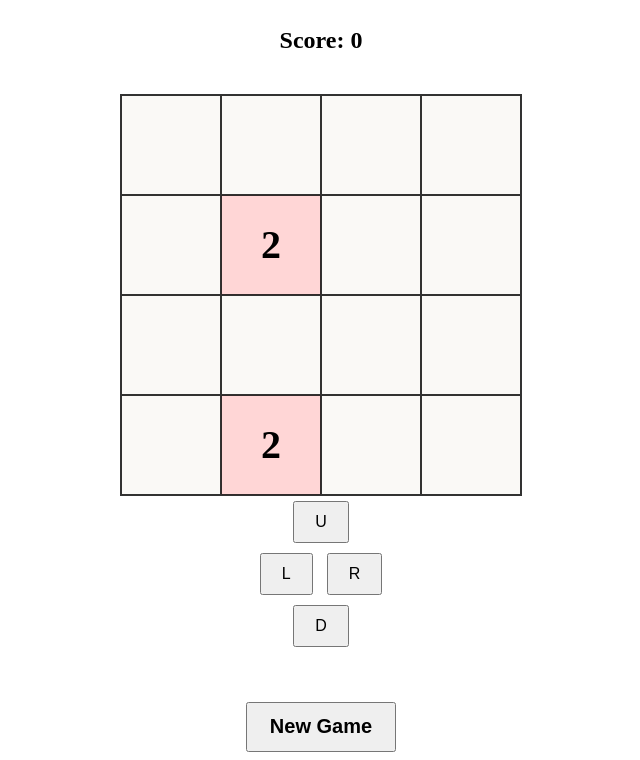
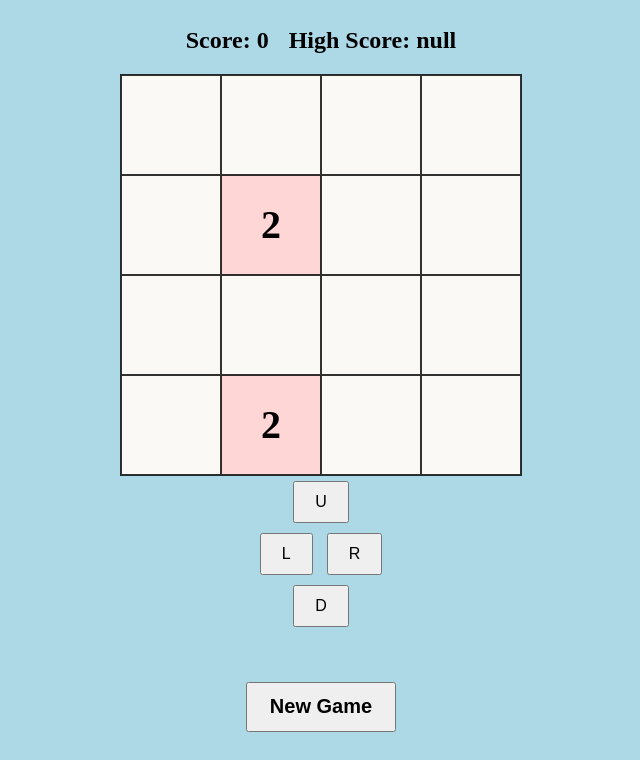
Before and after one commit to EnriqueNeyra/2048-Game, a plain HTML site: page index.html in a window 1280 px wide. Shown: the part 73-833 px from the top of the page, without its empty margins (319-959 px from the left). Drawn offline with Linux system fonts and the light colour scheme.

Commit message:
Added high score tracking with local storage and added background style to body

```diff
--- a/index.html
+++ b/index.html
@@ -7,12 +7,12 @@
   <title>2048</title>
 </head>
 
-<body>
+<body class="main-body">
   <h1>2048 Game</h1>
   <div class = score-container>
     <h2 class = "score" >Score: 0</h2>
+    <h2 class="high-score" id="high-score-display"></h2>
   </div>
-  <h2></h2>
   <div class="game-container">
     <div class="grid-container">
       <div class="grid-item"></div>
@@ -48,8 +48,6 @@
   <div class= "new-game-container">
     <button class="new-game-button" id="new_game_button">New Game</button>
   </div>
-
-</div>
   <script src="main.js"></script>
 </body>
 
--- a/main.js
+++ b/main.js
@@ -8,6 +8,7 @@ Press New Game To Try Again`
 
 // ------------------------------------------------------------              LIVE METHODS                   ------------------------------------------------------------------------------
 // Starting Game At App Launch
+window.onload = displayHighScore();
 NewGame();
 
 // New Game Button Control
@@ -281,6 +282,11 @@ function isGameOver(game_array) {
       }
   }
   // If no empty cells or neighbor cells with the same value are found, the game is over
+ var currentHighScore = getHighScore();
+ if (score > currentHighScore){
+  saveHighScore(score);
+  displayHighScore();
+ }
   return true;
 }
 
@@ -363,3 +369,15 @@ function saveHighScore(score) {
 function getHighScore() {
   return localStorage.getItem('highScore');
 }
+
+// Display the high score on the page
+function displayHighScore() {
+  // Get the high score from local storage
+  var highScore = getHighScore();
+
+  // Get the element where you want to display the high score
+  var highScoreDisplayElement = document.getElementById('high-score-display');
+
+  // Update the content of the element with the high score
+  highScoreDisplayElement.textContent = 'High Score: ' + highScore;
+}
--- a/styles.css
+++ b/styles.css
@@ -55,6 +55,11 @@ h1 {
 .score{
     font-size: "20px"
 }
+
+.high-score{
+    margin-left: 20px;
+    font-size: "20px"
+}
 .pop-up-button{
     font-size: 20px;
     font-weight: bold;
@@ -71,3 +76,7 @@ h1 {
     padding: 10px 20px;
     font-size: 16px;
 }
+
+.main-body{
+    background-color:lightblue;
+}
```
